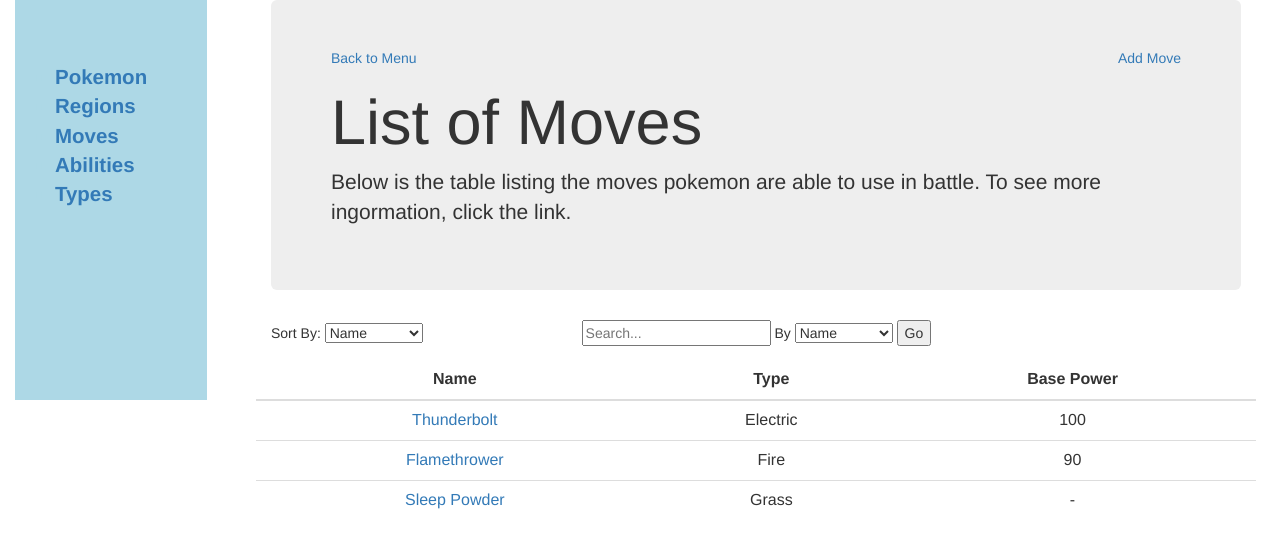
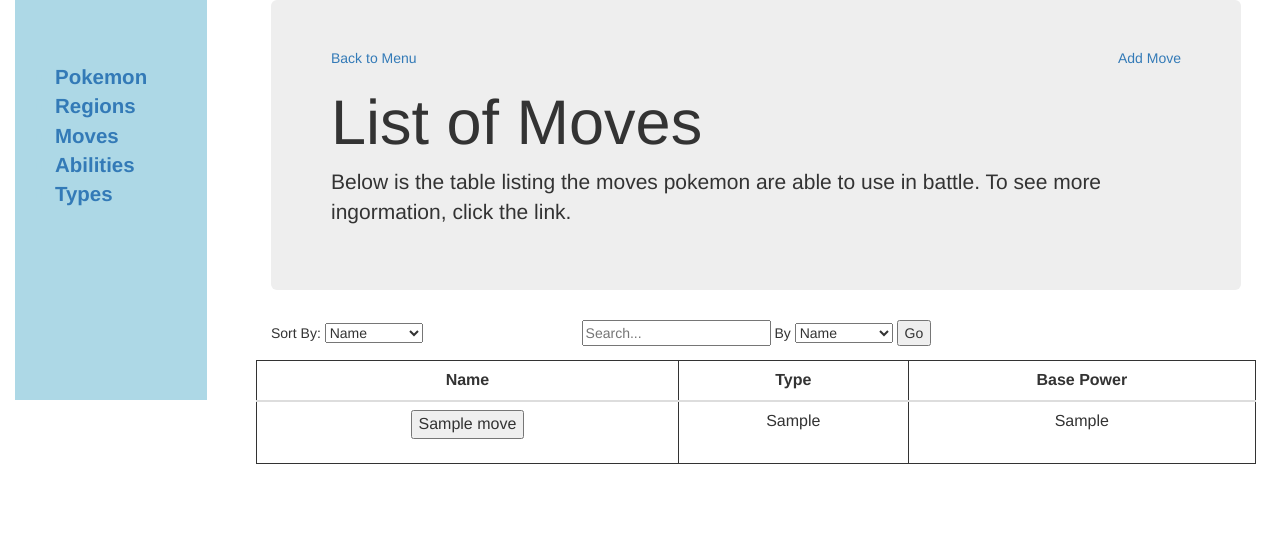
Before and after one commit to TheNaiveProgrammer/386project, a PHP site: the page made by PHP Files/386project-master/allmoves.php in a window 1280 px wide. Shown: the top 548 px of the page. Run offline with PHP 8.4, Linux system fonts and the light colour scheme; tables that the repository leaves empty or names only in its code hold one stand-in row (values such as "Sample post").

Commit message:
All moves now dynamically displays

```diff
--- a/PHP Files/386project-master/allmoves.php
+++ b/PHP Files/386project-master/allmoves.php
@@ -4,6 +4,7 @@
     <title>All Moves</title>
     <meta charset="utf-8">
     <meta name="viewport" content="width=device-width, initial-scale=1">
+    <link rel=stylesheet href="pokemon_style.css"/>
     <link rel="stylesheet" href="https://maxcdn.bootstrapcdn.com/bootstrap/3.4.0/css/bootstrap.min.css">
     <script src="https://ajax.googleapis.com/ajax/libs/jquery/3.4.1/jquery.min.js"></script>
     <script src="https://maxcdn.bootstrapcdn.com/bootstrap/3.4.0/js/bootstrap.min.js"></script>
@@ -100,29 +101,33 @@
                             <th scope="col">Name</th>
                             <th scope="col">Type</th>
                             <th scope="col">Base Power</th>
-
                         </tr>
                     </thead>
-                    <tbody>
-                        <tr>
-                            <td scope="row"><a href="viewmove.php">Thunderbolt</a></td>
+		    <tbody>
+			<?php
+			if ($connection = @mysqli_connect('localhost', 'pmouw1', 'pmouw1', 'PokemonDB'))
+			{} else { echo "No connection<br>"; }
 
-                            <td>Electric</td>
-                            <td>100</td>
+			$query = "select * from Moves";
+			$moves = mysqli_query($connection, $query);
+			while ($m = mysqli_fetch_array($moves))
+			{
+				echo "<tr>";
+				echo "<td><form action=viewmove.php method=post>";
+				echo "<input type=hidden name=move value=\"" . $m['name'] . "\">";
+				echo "<input type=submit value=\"" . $m['name'] . "\">";
+				echo "</form></td>";
 
-                        </tr>
-                        <tr>
-                            <td scope="row"><a href="#">Flamethrower</a></td>
-                            <td>Fire</td>
-                            <td>90</td>
-
-                        </tr>
-                        <tr>
-                            <td scope="row"><a href="#">Sleep Powder</a></td>
-                            <td>Grass</td>
-                            <td>-</td>
-
-                        </tr>
+				echo "<td><span class=" . strtolower($m['movetype']) . ">" . $m['movetype'] . "</span></td>";
+				echo "<td>";
+				if ($m['base_power'] == 0)
+					echo "---";
+				else
+					echo $m['base_power'];
+				echo "</td>";
+				echo "</tr>";
+			}
+			?>
                     </tbody>
                 </table>
             </div>
--- a/PHP Files/386project-master/pokemon_style.css
+++ b/PHP Files/386project-master/pokemon_style.css
@@ -99,7 +99,7 @@ table, td, th {
 }
 
 .dark {
-	background-color: darkgrey;
+	background-color: #333333;
         color: #dddddd;
 }
 
--- a/PHP Files/386project-master/viewability.php
+++ b/PHP Files/386project-master/viewability.php
@@ -40,6 +40,7 @@
 		<div class="pokedex-desc">
 		<h3> Ability Effect</h3>
 		<p><?php echo $r['description']; ?></p>
+		<br>
 
 
 	</div>
```
